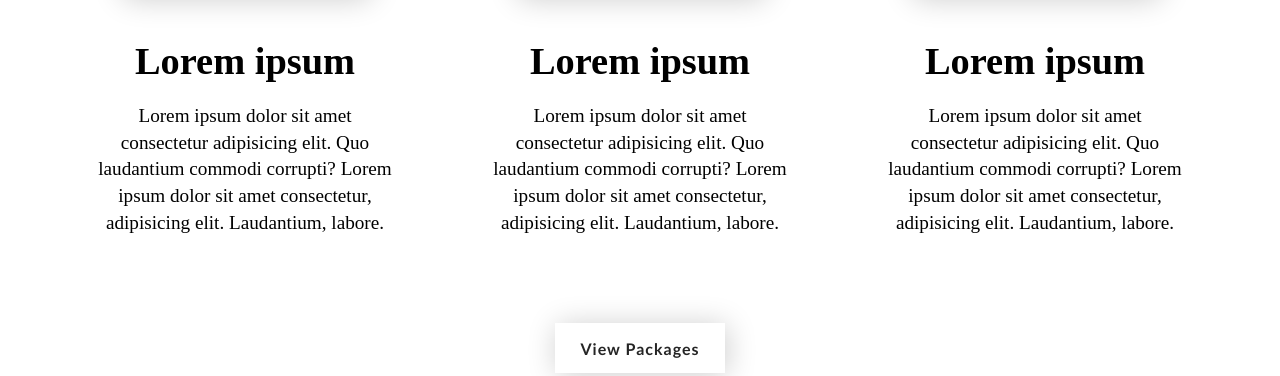
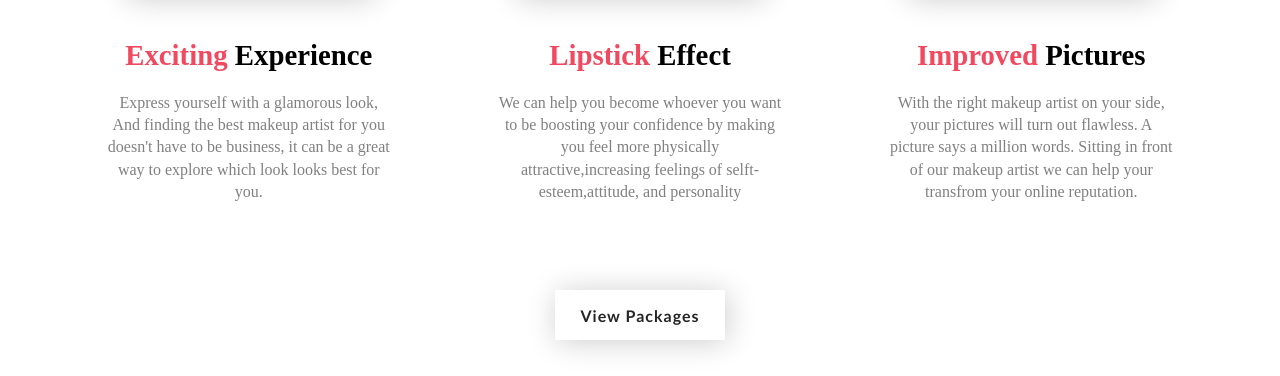
Before and after one commit to deracali/NisasGlam, a plain HTML site: page index.html in a window 1280 px wide. Shown: the part 1202-1578 px from the top of the page. Drawn offline with nearby package versions, Linux system fonts and the light colour scheme.

Commit message:
added readable text to the features section

```diff
--- a/css/style.css
+++ b/css/style.css
@@ -154,7 +154,7 @@
 
 /* features */
 .features {
-  margin-bottom: 180px;
+  margin-bottom: 120px;
 }
 
 .features-container {
@@ -177,14 +177,19 @@
 
 .features h3 {
   margin-bottom: 1.2rem;
-  font-size: 2.4rem;
+  font-size: 1.8rem;
+}
+
+.features h3 span {
+  color: #f14a60;
 }
 
 .features p {
   width: 100%;
-  max-width: 300px;
-  font-size: 1.2rem;
+  max-width: 285px;
+  font-size: 1rem;
   line-height: 1.4;
+  color: gray;
 }
 
 .features a {
@@ -359,10 +364,7 @@
 
 .testimonial-section {
   width: 100%;
-  /* background-color: #000; */
-  /* position: absolute;
-  top: 50%;
-  transform: translateY(-50%); */
+  margin-bottom: 120px;
 }
 
 .testimonial-wrapper {
@@ -473,8 +475,7 @@
 }
 
 .testimonial-section .cont div p {
-  font-size: 1.15em;
-  /* color: #eee; */
+  font-size: 1.6em;
   width: 80%;
   margin: auto;
 }
--- a/index.html
+++ b/index.html
@@ -79,11 +79,11 @@
         <div class="features-box">
           <img class="features-img" src="/images/features-img1.jpg" />
           <div class="features-textbox">
-            <h3 class="features-h3">Lorem ipsum</h3>
+            <h3 class="features-h3"><span>Exciting</span> Experience</h3>
             <p class="features-p">
-              Lorem ipsum dolor sit amet consectetur adipisicing elit. Quo
-              laudantium commodi corrupti? Lorem ipsum dolor sit amet
-              consectetur, adipisicing elit. Laudantium, labore.
+              Express yourself with a glamorous look, And finding the best
+              makeup artist for you doesn't have to be business, it can be a
+              great way to explore which look looks best for you.
             </p>
           </div>
         </div>
@@ -91,11 +91,12 @@
         <div class="features-box">
           <img class="features-img" src="/images/features-img-2.png" />
           <div class="features-textbox">
-            <h3 class="features-h3">Lorem ipsum</h3>
+            <h3 class="features-h3"><span>Lipstick</span> Effect</h3>
             <p class="features-p">
-              Lorem ipsum dolor sit amet consectetur adipisicing elit. Quo
-              laudantium commodi corrupti? Lorem ipsum dolor sit amet
-              consectetur, adipisicing elit. Laudantium, labore.
+              We can help you become whoever you want to be boosting your
+              confidence by making you feel more physically
+              attractive,increasing feelings of selft-esteem,attitude, and
+              personality
             </p>
           </div>
         </div>
@@ -103,11 +104,12 @@
         <div class="features-box">
           <img class="features-img" src="/images/features-img3.png" />
           <div class="features-textbox">
-            <h3 class="features-h3">Lorem ipsum</h3>
+            <h3 class="features-h3"><span>Improved</span> Pictures</h3>
             <p class="features-p">
-              Lorem ipsum dolor sit amet consectetur adipisicing elit. Quo
-              laudantium commodi corrupti? Lorem ipsum dolor sit amet
-              consectetur, adipisicing elit. Laudantium, labore.
+              With the right makeup artist on your side, your pictures will turn
+              out flawless. A picture says a million words. Sitting in front of
+              our makeup artist we can help your transfrom your online
+              reputation.
             </p>
           </div>
         </div>
```
